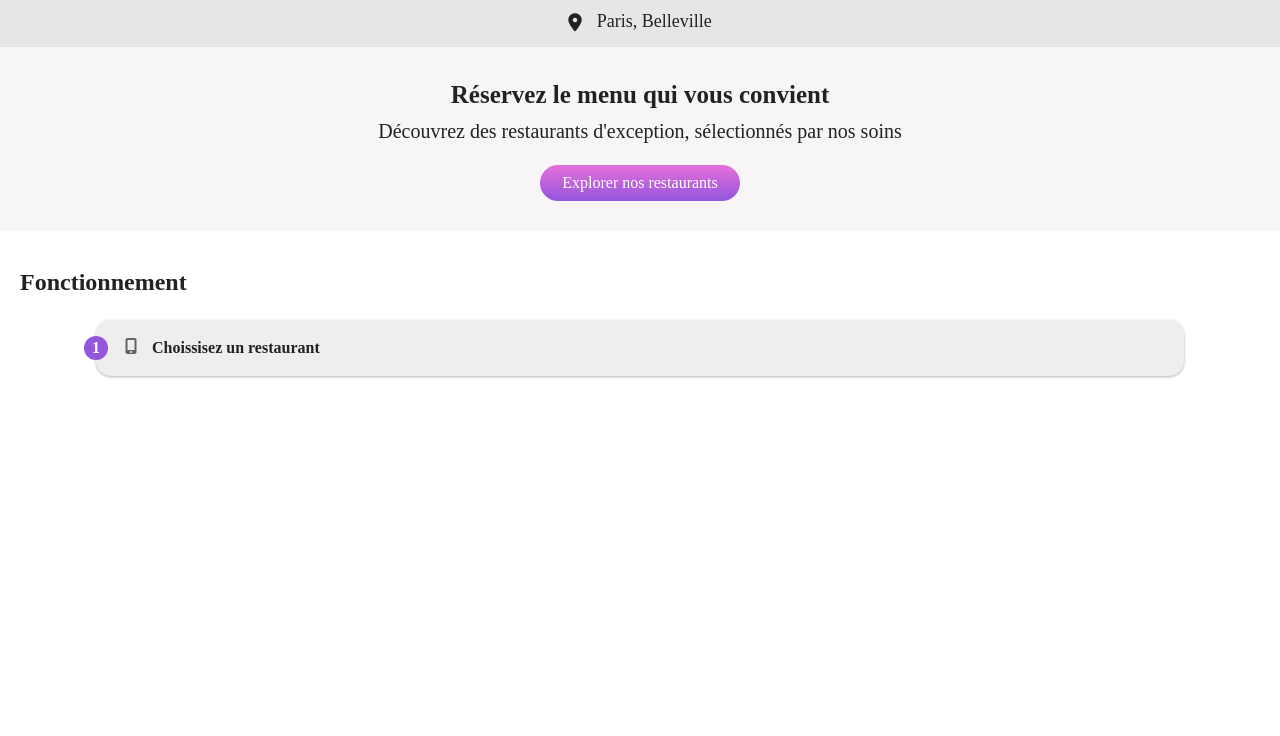
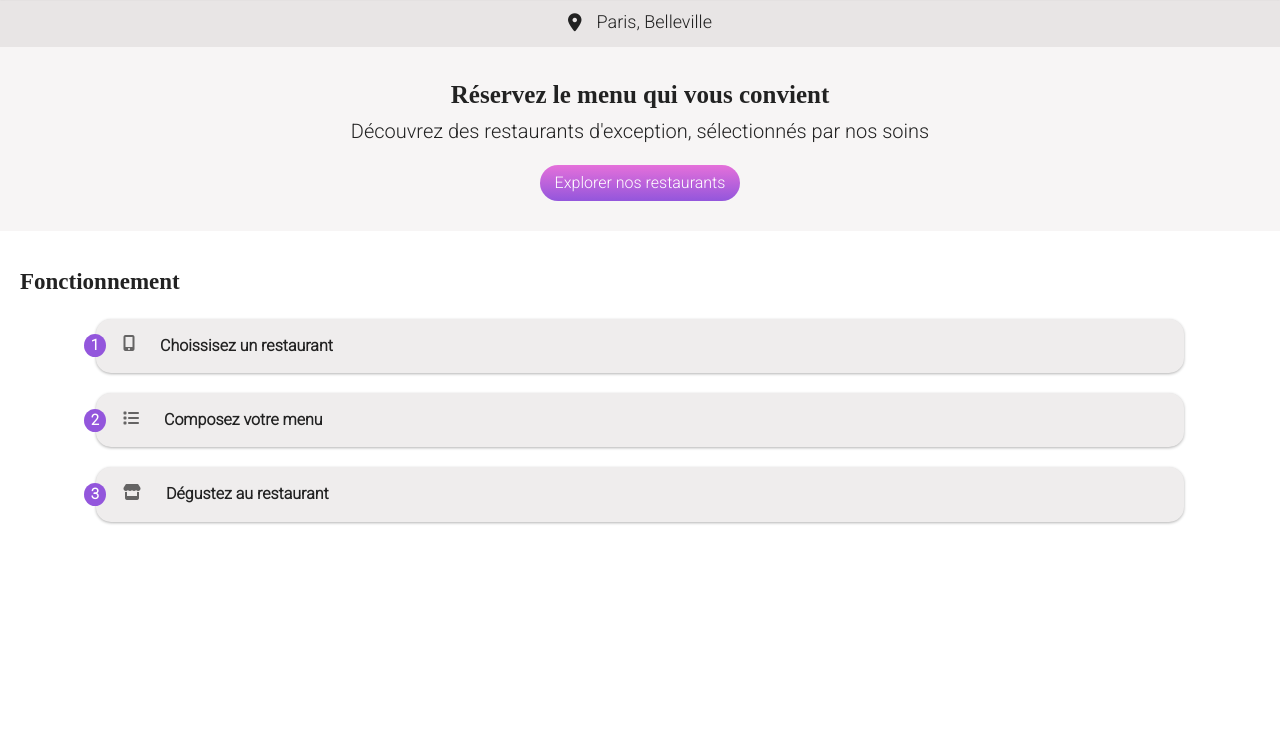
Before and after one commit to Briceseg40/Ohmyfood, a website built with webpack: page index.html in a window 1280 px wide. Shown: the part 64-800 px from the top of the page. Built offline with nearby package versions, Linux system fonts and the light colour scheme; a web font is replaced by a local one.

Commit message:
premier jet de la section fonctionnement

```diff
--- a/css/fonctionnement.scss
+++ b/css/fonctionnement.scss
@@ -1,12 +1,16 @@
 .fonctionnement {
-    h2 {
+    h3
+    {
         margin: 35px 0 20px 20px;
+        font-weight: 800;
+        font-size: 23px;
     }
 
     .fonctionnement-list {
         display: flex;
         flex-direction: column;
         align-items: center;
+        gap: 20px;
     }
 
     .fonctionnement-bloc {
@@ -22,20 +26,21 @@
             margin-right: 5px;
         }
         i {
-            margin-right: 15px;
+            margin-right: 25px;
             color: rgb(101, 100, 100);
             padding-bottom: 5px;
 
         }
 
         #circle-number {
+            font-size: 15px;
             position: relative;
             left: -12px;
             background-color: #9356DC;
             color: white;
             height: auto;
             padding: 1px;
-            min-width: 22px;
+            min-width: 20px;
             border-radius: 50%;
             text-align: center;
             display: flex;
--- a/css/style.css
+++ b/css/style.css
@@ -15,6 +15,12 @@ html {
   color: #222;
   font-size: 1em;
   line-height: 1.4;
+}
+h1, h2, h3, h4, h5 {
+  font-family: ' Shrikhand';
+}
+p, button {
+  font-family: 'Roboto';
 }
 
 /* :root {
--- a/index.html
+++ b/index.html
@@ -15,6 +15,11 @@
   <link rel="icon" href="/favicon.ico" sizes="any">
   <link rel="icon" href="/icon.svg" type="image/svg+xml">
   <link rel="apple-touch-icon" href="icon.png">
+
+  <link rel="preconnect" href="https://fonts.googleapis.com">
+  <link rel="preconnect" href="https://fonts.gstatic.com" crossorigin>
+
+  <link href="https://fonts.googleapis.com/css2?family=Shrikhand&display=swap" rel="stylesheet">
 
   <link rel="preconnect" href="https://fonts.googleapis.com">
   <link rel="preconnect" href="https://fonts.gstatic.com" crossorigin>
@@ -58,18 +63,30 @@ crossorigin="anonymous" referrerpolicy="no-referrer" />
   </section>
 
   <section class="fonctionnement">
-    <h2>Fonctionnement</h2>
+    <h3>Fonctionnement</h3>
     <div class="fonctionnement-list">
       <div class="fonctionnement-bloc">
         <p id="circle-number">1</p>
         <i class="fa-solid fa-mobile-screen-button"></i>
         <p>Choissisez un restaurant</p>
       </div>
+      <div class="fonctionnement-bloc">
+        <p id="circle-number">2</p>
+        <i class="fa-solid fa-list"></i>
+        <p>Composez votre menu</p>
+      </div>
+      <div class="fonctionnement-bloc">
+        <p id="circle-number">3</p>
+        <i class="fa-solid fa-store"></i>
+        <p>Dégustez au restaurant</p>
+      </div>
     </div>
 
   </section>
-<!--
+  <br><br><br><br><br><br><br><br><br><br>
+
   <section class="restaurant">
+    <h2>Restaurant</h2>
     <div class="restaurant-card">
       <img src="img/restaurants/jay-wennington-N_Y88TWmGwA-unsplash.jpg" alt="">
       <div class="restaurant-text">
@@ -80,7 +97,7 @@ crossorigin="anonymous" referrerpolicy="no-referrer" />
       <i class="fa-regular fa-heart"></i>
     </div>
   </section> -->
-<!--
+
 <footer>
   <ul>
     <li>Proposer un restaurant</li>
```
Also changed, not shown: css/fonctionnement.css, css/normalize.css, 1 other file. Lines whose indentation alone changed are shown as unchanged.
